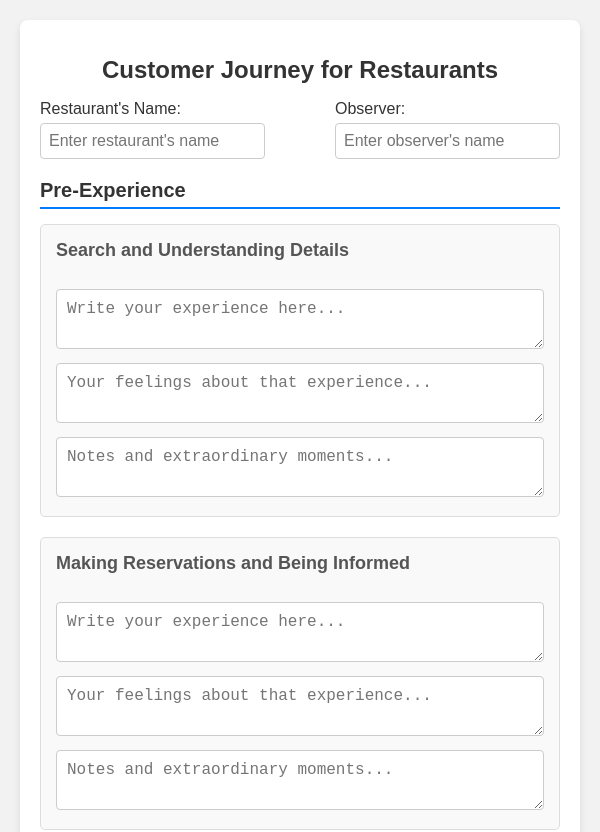
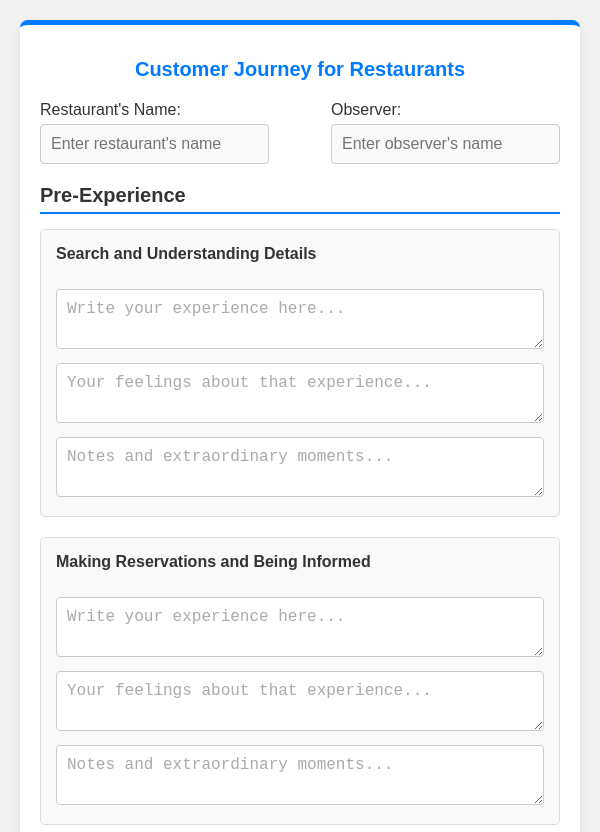
Before and after one commit to mertcgul/musteri-yolculugu, a plain HTML site: page index.html in a window 600 px wide. Shown: the top 832 px of the page. Drawn offline with Linux system fonts and the light colour scheme.

Commit message:
style.css

```diff
--- a/style.css
+++ b/style.css
@@ -4,7 +4,8 @@
 
 body {
     font-family: Arial, sans-serif;
-    margin: 20px;
+    margin: 0;
+    padding: 20px;
     background-color: #f2f2f2;
 }
 
@@ -15,17 +16,20 @@ body {
     padding: 20px;
     border-radius: 8px;
     box-shadow: 0 4px 8px rgba(0, 0, 0, 0.1);
+    border-top: 5px solid #007bff;
 }
 
 h1 {
     text-align: center;
     font-size: 24px;
-    color: #333;
+    color: #007bff;
+    margin-bottom: 20px;
 }
 
 .form-header {
     display: flex;
-    justify-content: space-between;
+    flex-direction: column;
+    gap: 15px;
     margin-bottom: 20px;
 }
 
@@ -37,11 +41,19 @@ h1 {
 }
 
 .form-header input {
-    padding: 8px;
+    padding: 10px;
     font-size: 16px;
     border: 1px solid #ccc;
     border-radius: 4px;
     margin-top: 5px;
+    background-color: #f9f9f9;
+}
+
+@media (min-width: 600px) {
+    .form-header {
+        flex-direction: row;
+        justify-content: space-between;
+    }
 }
 
 .stage {
@@ -62,11 +74,16 @@ h1 {
     border: 1px solid #ddd;
     border-radius: 5px;
     background-color: #f9f9f9;
+    transition: background-color 0.3s ease;
+}
+
+.step:hover {
+    background-color: #e8f4ff;
 }
 
 .step h3 {
     font-size: 18px;
-    color: #555;
+    color: #333;
     margin-top: 0;
 }
 
@@ -79,19 +96,40 @@ h1 {
     resize: vertical;
     font-size: 16px;
     margin-top: 10px;
+    background-color: #fff;
+}
+
+.step textarea::placeholder {
+    color: #aaa;
 }
 
 #submit-button {
     width: 100%;
-    padding: 10px;
+    padding: 12px;
     font-size: 18px;
     color: white;
     background-color: #007bff;
     border: none;
     border-radius: 5px;
     cursor: pointer;
+    transition: background-color 0.3s ease;
 }
 
 #submit-button:hover {
     background-color: #0056b3;
 }
+
+/* Mobil uyumluluk */
+@media (max-width: 600px) {
+    h1 {
+        font-size: 20px;
+    }
+
+    .step h3 {
+        font-size: 16px;
+    }
+
+    #submit-button {
+        font-size: 16px;
+    }
+}
```
